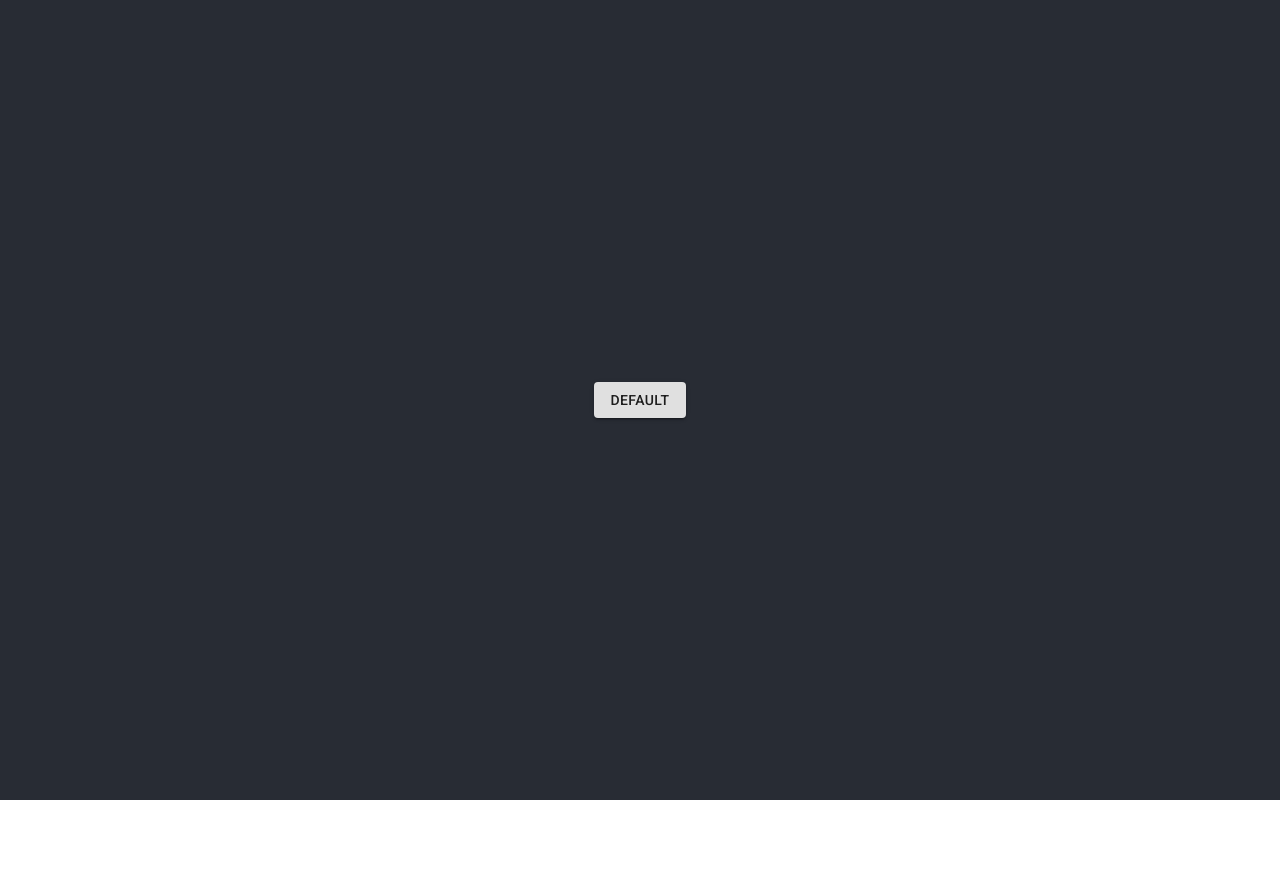
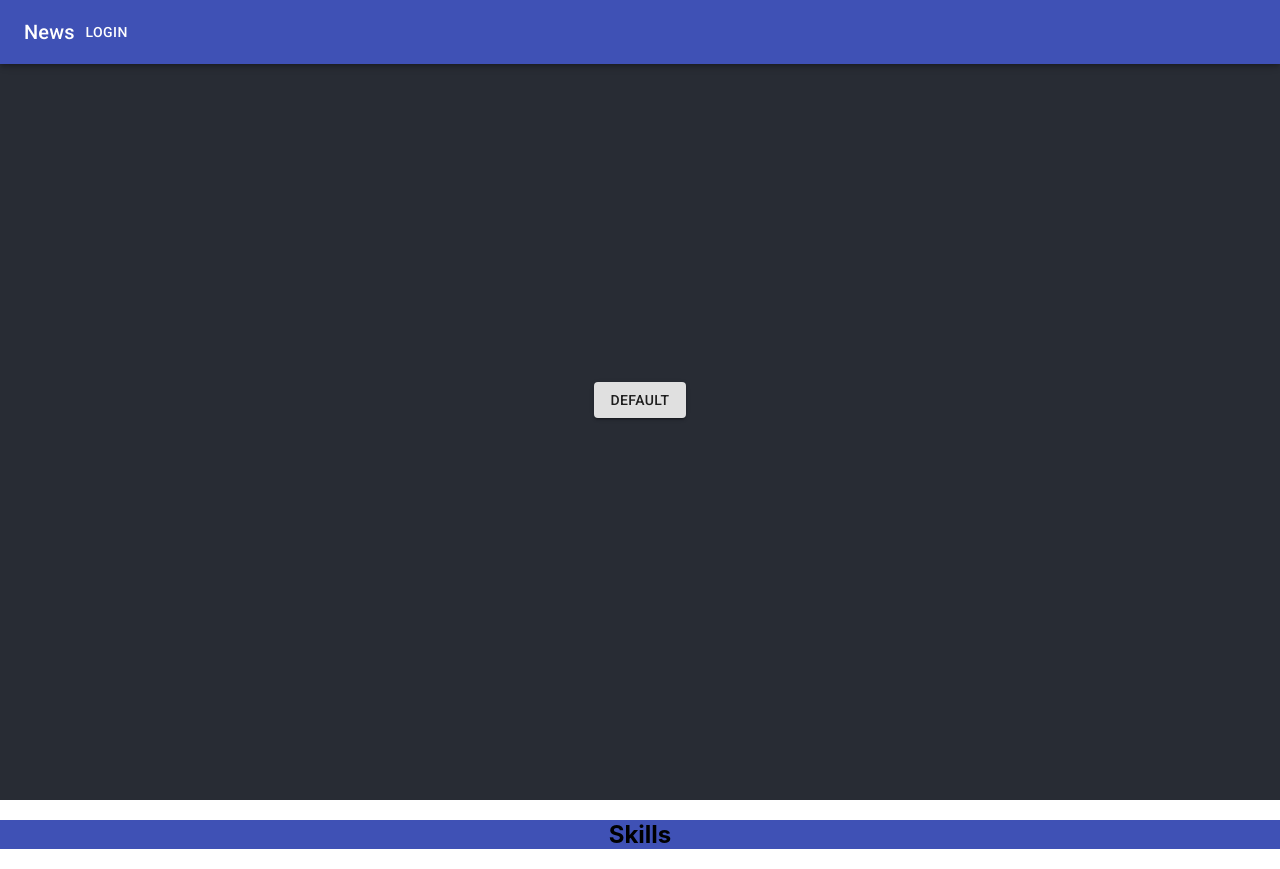
Before and after one commit to JStunning/portfolio-website, a React (Create React App) app: page / in a window 1280 px wide. Before the commit the page ends 800 px from the top, so only its background shows below. Built offline with nearby package versions, Linux system fonts and the light colour scheme.

Commit message:
Add Skills section and change title

```diff
--- a/public/index.html
+++ b/public/index.html
@@ -26,7 +26,7 @@
       work correctly both with client-side routing and a non-root public URL.
       Learn how to configure a non-root public URL by running `npm run build`.
     -->
-    <title>React App</title>
+    <title>Stunning Website</title>
   </head>
   <body>
     <noscript>You need to enable JavaScript to run this app.</noscript>
--- a/src/App.css
+++ b/src/App.css
@@ -1,3 +1,8 @@
+.body {
+  background-color: #3f51b5;
+  color: #3f51b5;
+}
+
 .App {
   text-align: center;
 }
@@ -24,15 +29,6 @@
   color: white;
 }
 
-.App-link {
-  color: #61dafb;
+.Skills {
+  background-color: #3f51b5;
 }
-
-@keyframes App-logo-spin {
-  from {
-    transform: rotate(0deg);
-  }
-  to {
-    transform: rotate(360deg);
-  }
-}
--- a/src/App.js
+++ b/src/App.js
@@ -1,25 +1,27 @@
 import './App.css';
 import { Button, AppBar, Toolbar, IconButton, Typography } from '@material-ui/core';
 import { MenuIcon } from '@material-ui/icons/Menu';
+import Skills from './components/Skills'
 
 
 function App() {
   return (
     <div className="App">
-      {/* <AppBar position="static">
+      <AppBar>
         <Toolbar>
-          <IconButton edge="start" color="black" aria-label="menu">
+          {/* <IconButton color="black" aria-label="menu">
             <MenuIcon />
-          </IconButton>
+          </IconButton> */}
           <Typography variant="h6">
             News
           </Typography>
           <Button color="inherit">Login</Button>
         </Toolbar>
-      </AppBar> */}
+      </AppBar>
       <header className="App-header">
         <Button variant="contained">Default</Button>
       </header>
+      <Skills />
     </div>
   );
 }
--- /dev/null
+++ b/src/components/Skills.js
@@ -0,0 +1,14 @@
+import React, { Component, Fragment } from 'react';
+
+//skills section
+export class Skills extends Component {
+  render(){
+    return (
+      <div className="Skills">
+        <h2>Skills</h2>
+      </div>
+    )
+  }
+}
+
+export default Skills
```
Also changed, not shown: 1 other file (tests, documents, lock files or other folders).
